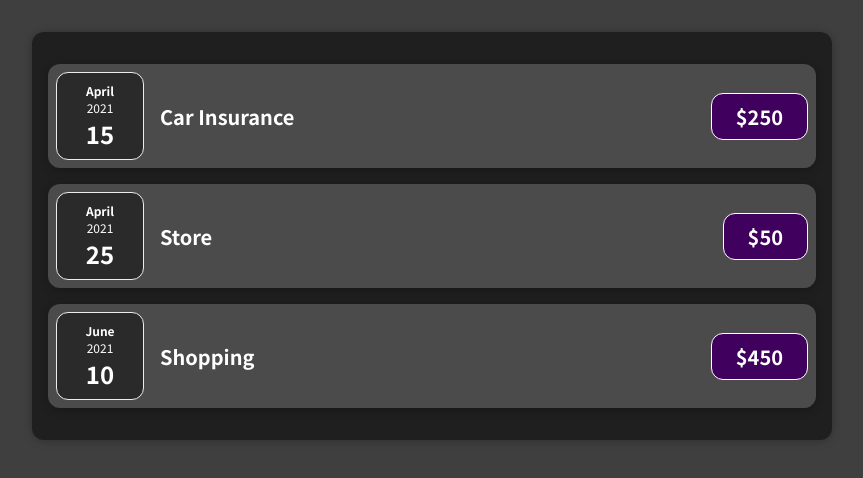
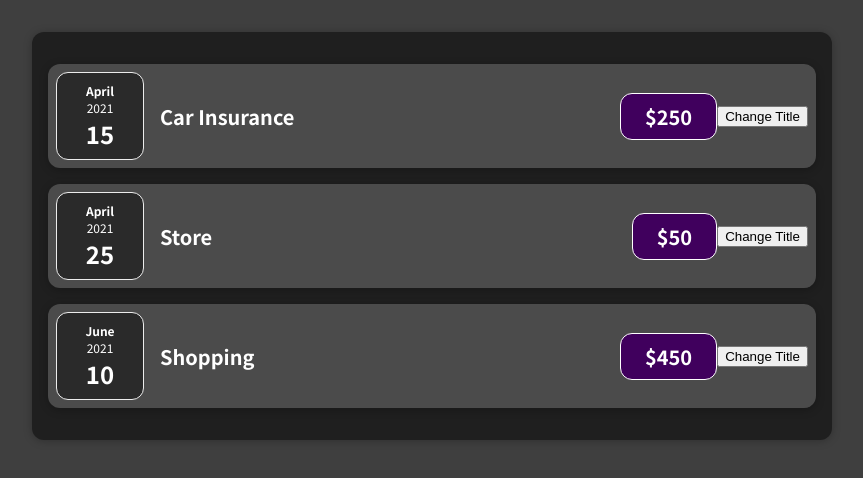
Before and after one commit to VictoriiaShtyreva/Expense-tracker, a React (Create React App) app: page / in a window 1280 px wide. Shown: the top 478 px of the page, without its empty margins (208-1071 px from the left). Built offline with nearby package versions, Linux system fonts and the light colour scheme.

Commit message:
feat: add new component

```diff
--- a/src/components/Expenses/ExpenseItem.js
+++ b/src/components/Expenses/ExpenseItem.js
@@ -1,16 +1,23 @@
-import React from 'react';
+import React, {useState} from 'react';
 import ExpenseDate from "./ExpenseDate";
 import Card from "../UI/Card";
 import "./ExpenseItem.css";
 
 function ExpenseItem(props) {
+  const [title, setTitle] = useState(props.title);
+
+  const clickHandler = () => {
+    setTitle('Update!');
+  };
+
   return (
     <Card className="expense-item">
      <ExpenseDate date={props.date}/>
       <div className="expense-item__description">
-        <h2>{props.title}</h2>
+        <h2>{title}</h2>
         <div className="expense-item__price">${props.amount}</div>
       </div>
+      <button onClick={clickHandler}>Change Title</button>
     </Card>
   );
 }
```
